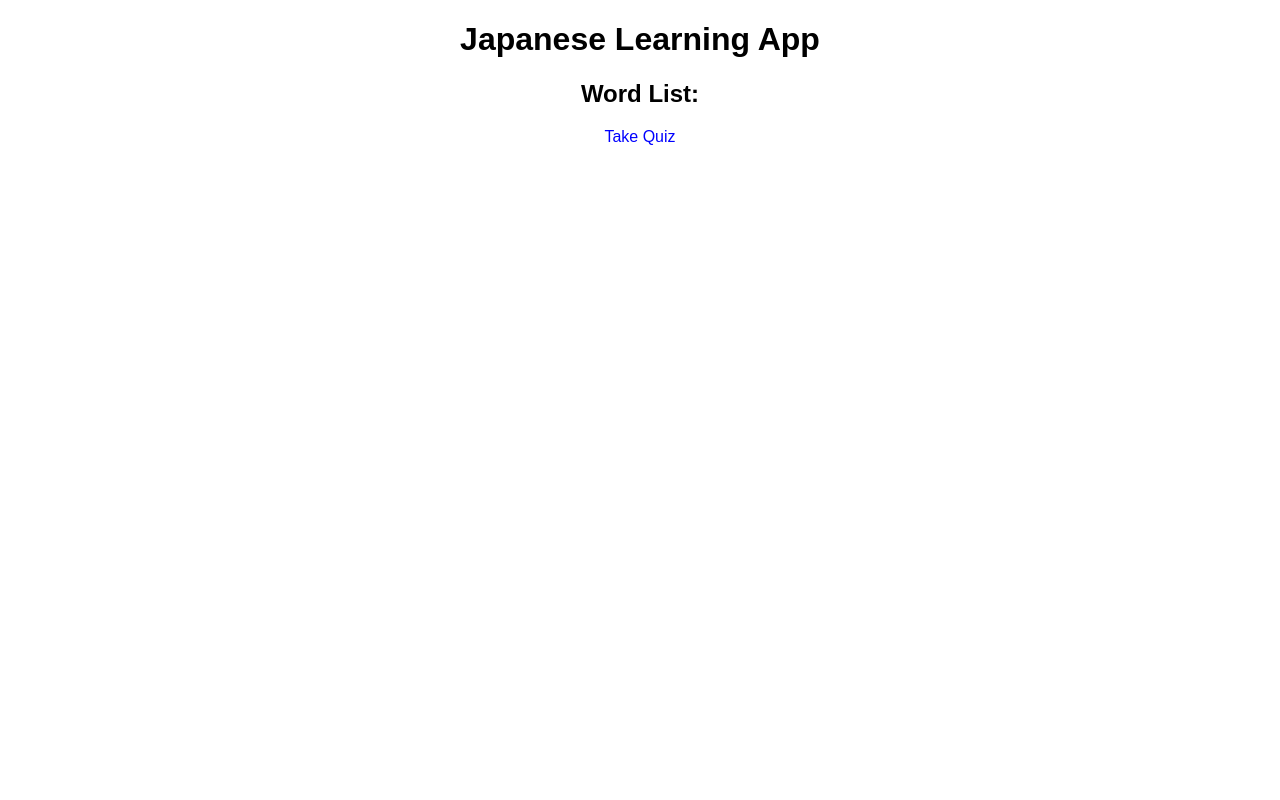
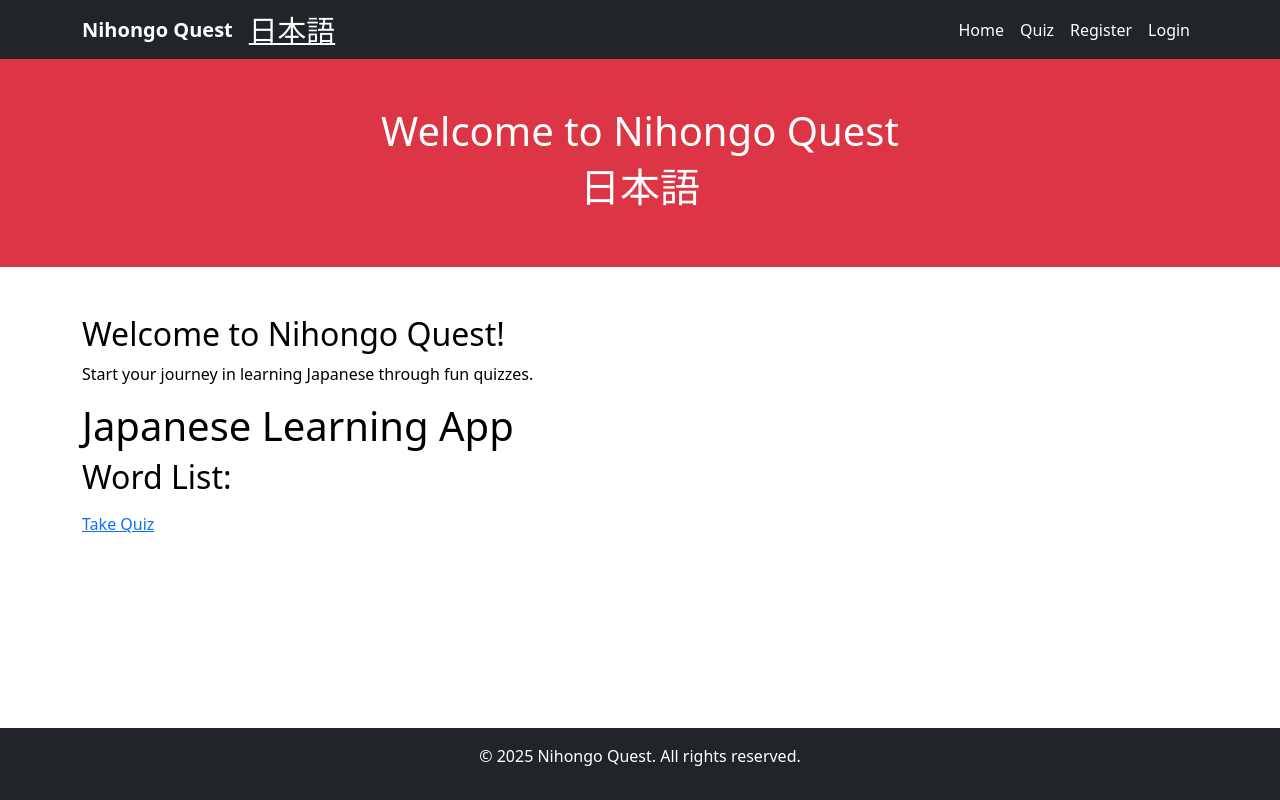
Before and after one commit to ToniEstarlich/Nihongo-Quest, a Flask app: page / in a window 1280 px wide. Run offline with Flask 3, Linux system fonts and the light colour scheme; data that the repository does not hold is empty; some libraries are stand-ins or nearby versions.

Commit message:
add the base.html and his css

```diff
--- /dev/null
+++ b/static/base.css
@@ -0,0 +1,50 @@
+:root {
+    --japanese-red: #9D0A0E;
+    --dark-red: #6D0003;
+    --black: #000;
+}
+
+body {
+    background: linear-gradient(to bottom, var(--japanese-red), var(--dark-red));
+    color: var(--black);
+}
+
+html, body {
+    height: 100%;
+    margin: 0;
+    display: flex;
+    flex-direction: column;
+}
+
+main {
+    flex: 1;  /* Pushes the footer down */
+}
+
+footer {
+    background: black;
+    color: white;
+    text-align: center;
+    padding: 10px;
+}
+
+
+.logo {
+    font-size: 180%;
+}
+.navbar {
+    background: var(--dark-red);
+}
+.navbar-brand, .nav-link {
+    color: white !important;
+}
+.header {
+    text-align: center;
+    padding: 60px 0;
+    background: linear-gradient(to right, var(--japanese-red), var(--dark-red));
+}
+.footer {
+    text-align: center;
+    padding: 20px;
+    background: var(--dark-red);
+    color: white;
+}
--- /dev/null
+++ b/templates/base.html
@@ -0,0 +1,53 @@
+<!DOCTYPE html>
+<html lang="en">
+<head>
+    <meta charset="UTF-8">
+    <meta name="viewport" content="width=device-width, initial-scale=1.0">
+    <title>{% block title %}Nihongo Quest{% endblock %}</title>
+
+    <!-- Bootstrap 5 CSS -->
+    <link href="https://cdn.jsdelivr.net/npm/bootstrap@5.3.0/dist/css/bootstrap.min.css" rel="stylesheet">
+
+    <!-- Custom CSS -->
+    <link rel="stylesheet" href="{{ url_for('static', filename='base.css') }}">
+</head>
+<body class="bg-gradient">
+
+    <!-- Navbar -->
+    <nav class="navbar navbar-expand-lg navbar-dark bg-dark">
+        <div class="container">
+            <a class="navbar-brand text-danger fw-bold" href="{{ url_for('index') }}">Nihongo Quest</a><a class="logo text-white">日本語</a>
+            <button class="navbar-toggler" type="button" data-bs-toggle="collapse" data-bs-target="#navbarNav" aria-controls="navbarNav" aria-expanded="false" aria-label="Toggle navigation">
+                <span class="navbar-toggler-icon"></span>
+            </button>
+            <div class="collapse navbar-collapse" id="navbarNav">
+                <ul class="navbar-nav ms-auto">
+                    <li class="nav-item"><a class="nav-link text-white" href="{{ url_for('index') }}">Home</a></li>
+                    <li class="nav-item"><a class="nav-link text-white" href="{{ url_for('quiz') }}">Quiz</a></li>
+                    <li class="nav-item"><a class="nav-link text-white" href="{{ url_for('register') }}">Register</a></li>
+                    <li class="nav-item"><a class="nav-link text-white" href="{{ url_for('login') }}">Login</a></li>
+                </ul>
+            </div>
+        </div>
+    </nav>
+
+    <!-- Header -->
+    <header class="text-center py-5 bg-danger text-white">
+        <h1>Welcome to Nihongo Quest</h1>
+        <h1 class=" text-white">日本語</h1>
+    </header>
+
+    <!-- Main Content -->
+    <main class="container my-5">
+        {% block content %}{% endblock %}
+    </main>
+
+    <!-- Footer -->
+    <footer class="text-center text-white bg-dark py-3">
+        <p>&copy; 2025 Nihongo Quest. All rights reserved.</p>
+    </footer>
+
+    <!-- Bootstrap 5 JS -->
+    <script src="https://cdn.jsdelivr.net/npm/bootstrap@5.3.0/dist/js/bootstrap.bundle.min.js"></script>
+</body>
+</html>
--- a/templates/index.html
+++ b/templates/index.html
@@ -7,6 +7,13 @@
     <link rel="stylesheet" href="{{ url_for('static', filename='style.css') }}">
 </head>
 <body>
+    {% extends "base.html" %}
+
+    {% block title %}Home - Nihongo Quest{% endblock %}
+
+    {% block content %}
+    <h2>Welcome to Nihongo Quest!</h2>
+    <p>Start your journey in learning Japanese through fun quizzes.</p>
     <h1>Japanese Learning App</h1>
 
     <!-- Flash Messages -->
@@ -28,5 +35,6 @@
     </ul>
 
     <a href="/quiz">Take Quiz</a>
+    {% endblock %}
 </body>
 </html>
--- a/templates/login.html
+++ b/templates/login.html
@@ -6,6 +6,11 @@
     <title>Login</title>
 </head>
 <body>
+    {% extends "base.html" %}
+
+    {% block title %}Register - Nihongo Quest{% endblock %}
+
+    {% block content %}
     <h1>Login</h1>
     <form method="POST">
         <!-- CSRF token --> <!-- Use this instead of the manual CSRF token input-->
@@ -16,5 +21,6 @@
         <button type="submit">Login</button>
     </form>
     <p>Don't have an account? <a href="{{url_for('register') }}">Register here</a></p>
+    {% endblock %}
 </body>
 </html>
--- a/templates/register.html
+++ b/templates/register.html
@@ -6,6 +6,11 @@
     <title>Register</title>
 </head>
 <body>
+    {% extends "base.html" %}
+
+    {% block title %}Register - Nihongo Quest{% endblock %}
+
+    {% block content %}
     <h1>Register</h1>
     <form method="POST">
         <label for="username">Username</label>
@@ -20,5 +25,6 @@
         <button type="submit">Register</button>
     </form>
     <p>Already have an account? <a href="{{ url_for('login') }}">Login here</a></p>
+    {% endblock %}
 </body>
 </html>
```
Also changed, not shown: templates/quiz.html (+7 -0 lines).
